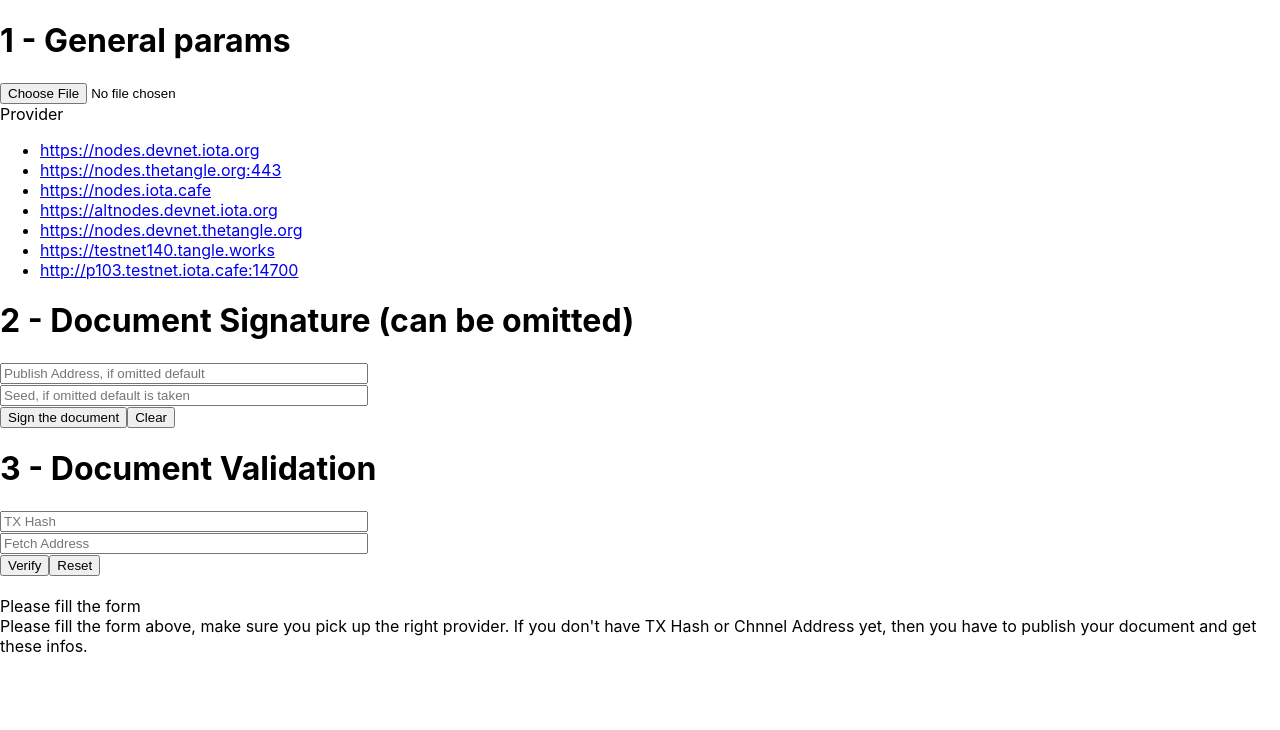
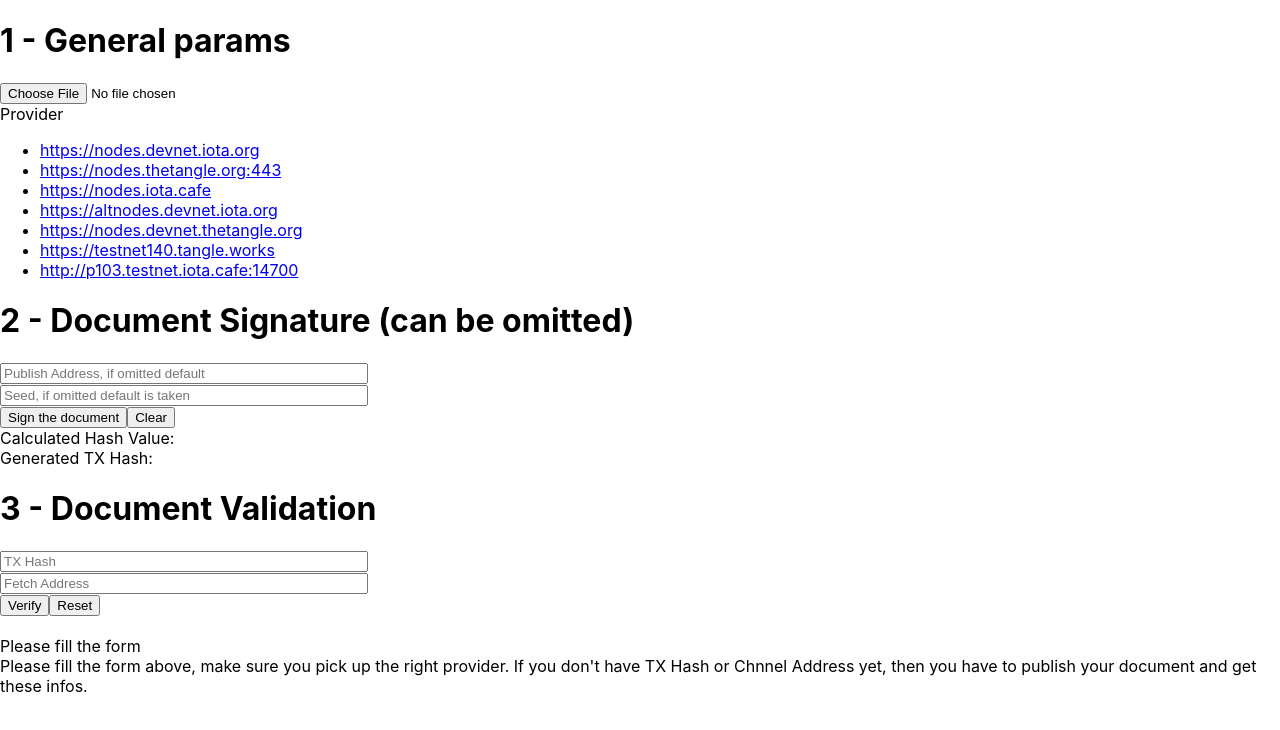
Before and after one commit to iotaledger/poc-document-immutable-blueprint, a React (Create React App) app: page / in a window 1280 px wide. Shown: the top 730 px of the page. Built offline with nearby package versions, Linux system fonts and the light colour scheme.

Commit message:
enhanced Document signature UI feedback

```diff
--- a/src/App.js
+++ b/src/App.js
@@ -71,7 +71,7 @@ class App extends Component {
     }, (retArr) => {
       navigator.clipboard.writeText(retArr[0].hash).then(function() {
         /* clipboard successfully set */
-        alert('TX Hash copied to clipboard!')
+        alert('TX Hash has been copied to clipboard!')
       }, function() {
         alert('clipboard not supported, please copy manually the generated TX Hash')
       });
@@ -178,9 +178,10 @@ class App extends Component {
 
            <div className="button-container button-container__center">
               <div style={{display: 'block'}}>
+                <div><span className="text text--level2">Calculated Hash Value:</span></div>
                 <div>{this.state.hashValue}</div>
+                <div><span className="text text--level2">Generated TX Hash:</span></div>
                 <div>{this.state.genTxHash}</div>
-                <div>{this.state.genChannelAddress}</div>
               </div>
            </div>
 
```
